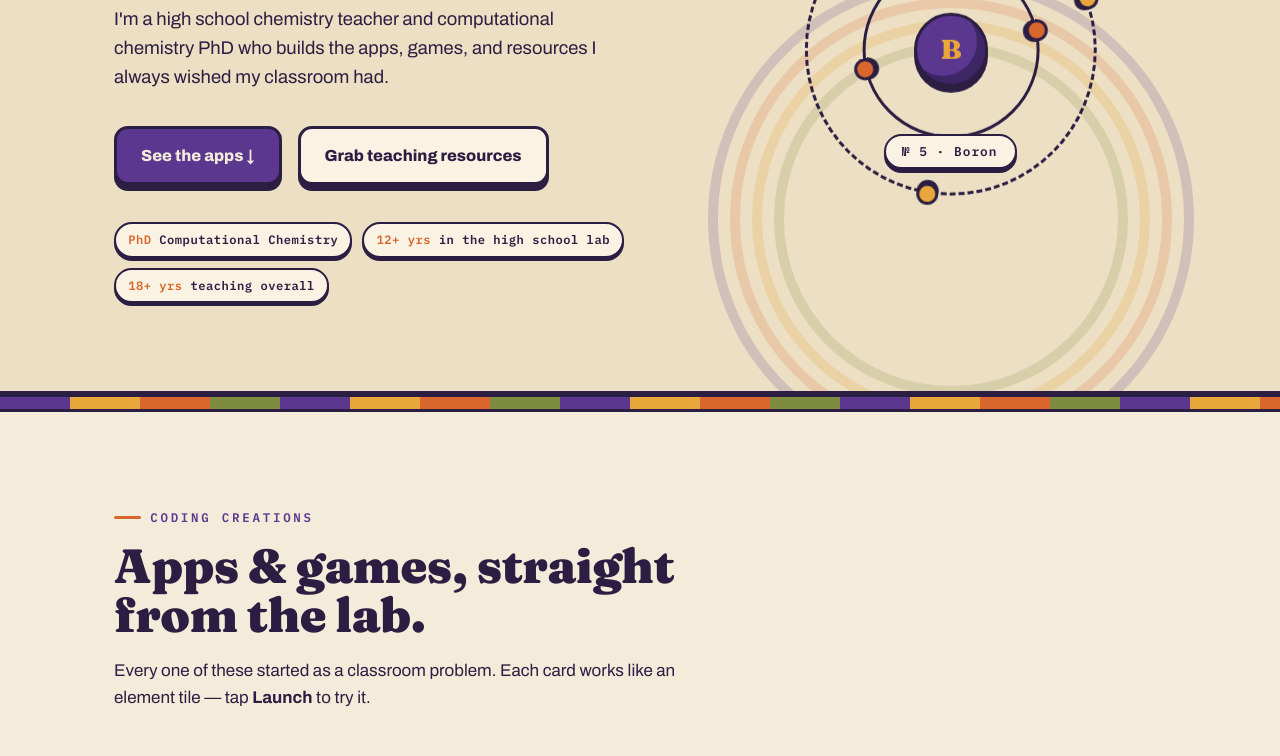
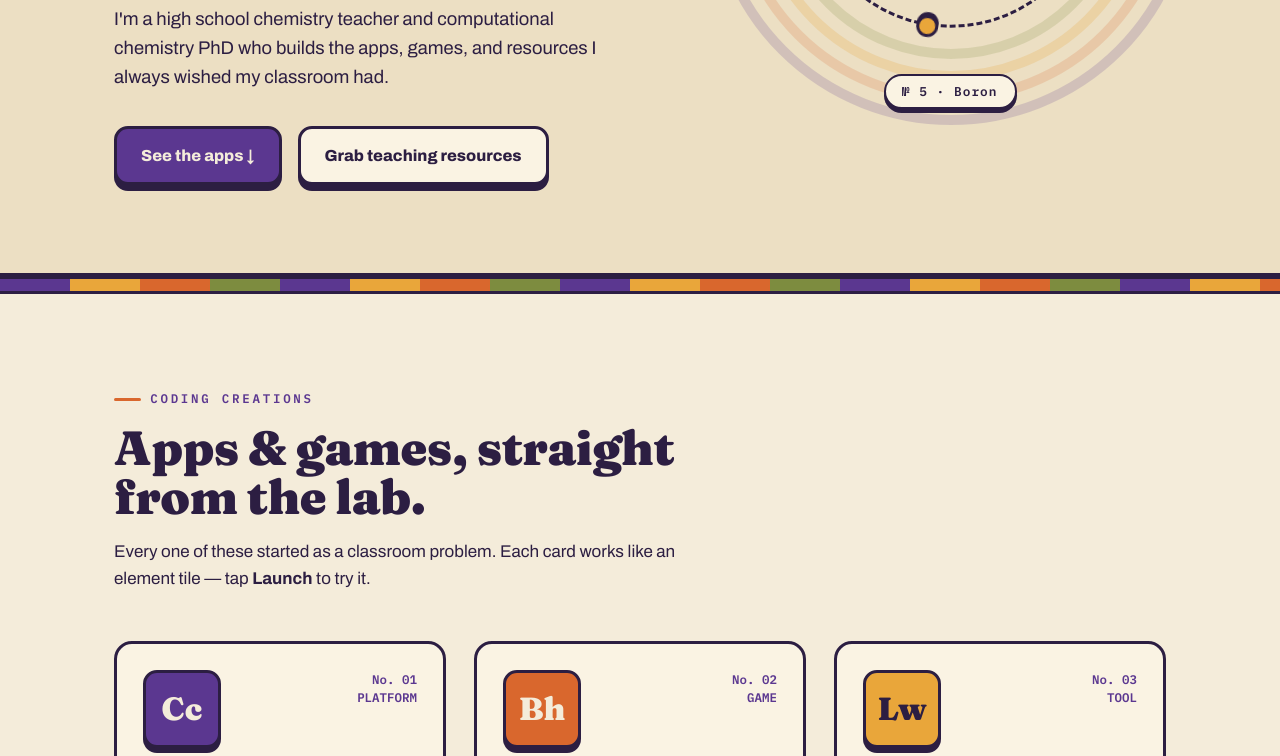
Before and after one commit to jwmay/docmayscience, a website: page index.html in a window 1280 px wide. Shown: the part 508-1264 px from the top of the page. Drawn offline with Linux system fonts and the light colour scheme; some icons are missing.

Commit message:
WIP: remove hero credential chips, fix parallax anchoring
Removed the redundant PhD/12+ yrs/18+ yrs chips from the hero (already
covered in the About timeline). That shortened the hero enough to expose
a pre-existing bug where above-the-fold parallax layers (sunburst rings +
Bohr atom) anchored to viewport-center at load, drifting apart by
different amounts depending on window height. They now anchor to their
page-top position instead, so they stay concentric at any size.

Co-Authored-By: Claude Sonnet 5 <noreply@anthropic.com>

```diff
--- a/css/styles.css
+++ b/css/styles.css
@@ -434,23 +434,6 @@
   }
   .hero-ctas{ display:flex; flex-wrap:wrap; gap:16px; }
 
-  /* credential chips */
-  .creds{
-    display:flex; flex-wrap:wrap; gap:10px;
-    margin-top:2.2em;
-  }
-  .cred{
-    font-family:'IBM Plex Mono', monospace;
-    font-size:.76rem; font-weight:600;
-    letter-spacing:.04em;
-    background:var(--card);
-    border:2.5px solid var(--ink);
-    border-radius:999px;
-    padding:.5em 1em;
-    box-shadow:0 3px 0 var(--shadow);
-  }
-  .cred b{ color:var(--orange); }
-
   /* --- the atom — Bohr model of a random element, drawn by js/main.js --- */
   .atom-stage{
     position:relative;
--- a/index.html
+++ b/index.html
@@ -61,11 +61,6 @@
         <div class="hero-ctas">
           <a class="btn btn--grape" href="#apps">See the apps ↓</a>
           <a class="btn btn--ghost" href="#resources">Grab teaching resources</a>
-        </div>
-        <div class="creds">
-          <span class="cred"><b>PhD</b> Computational Chemistry</span>
-          <span class="cred"><b>12+ yrs</b> in the high school lab</span>
-          <span class="cred"><b>18+ yrs</b> teaching overall</span>
         </div>
       </div>
 
--- a/js/main.js
+++ b/js/main.js
@@ -11,6 +11,7 @@
 
   function update(){
     var vh = window.innerHeight;
+    var sy = window.scrollY;
     els.forEach(function(el){
       var r = el.getBoundingClientRect();
       // Untransformed center = measured center minus what we already applied
@@ -18,7 +19,13 @@
       var offset = center - vh / 2;
       // Only bother while the element is anywhere near the viewport
       if (offset > vh * 1.5 || offset < -vh * 1.5) return;
-      var ty = -offset * parseFloat(el.dataset.parallax);
+      // Above-the-fold layers (the hero's sunburst + atom) anchor to their
+      // load position — zero shift at the top of the page, so stacked art
+      // stays concentric at any window size. Deeper elements anchor to the
+      // viewport center, aligning as you scroll them into view. Same drift
+      // speed either way; only the resting point differs.
+      var docTop = center - r.height / 2 + sy;
+      var ty = (docTop < vh ? sy : -offset) * parseFloat(el.dataset.parallax);
       el._ty = ty;
       el.style.transform = 'translate3d(0,' + ty.toFixed(1) + 'px,0)';
     });
```
